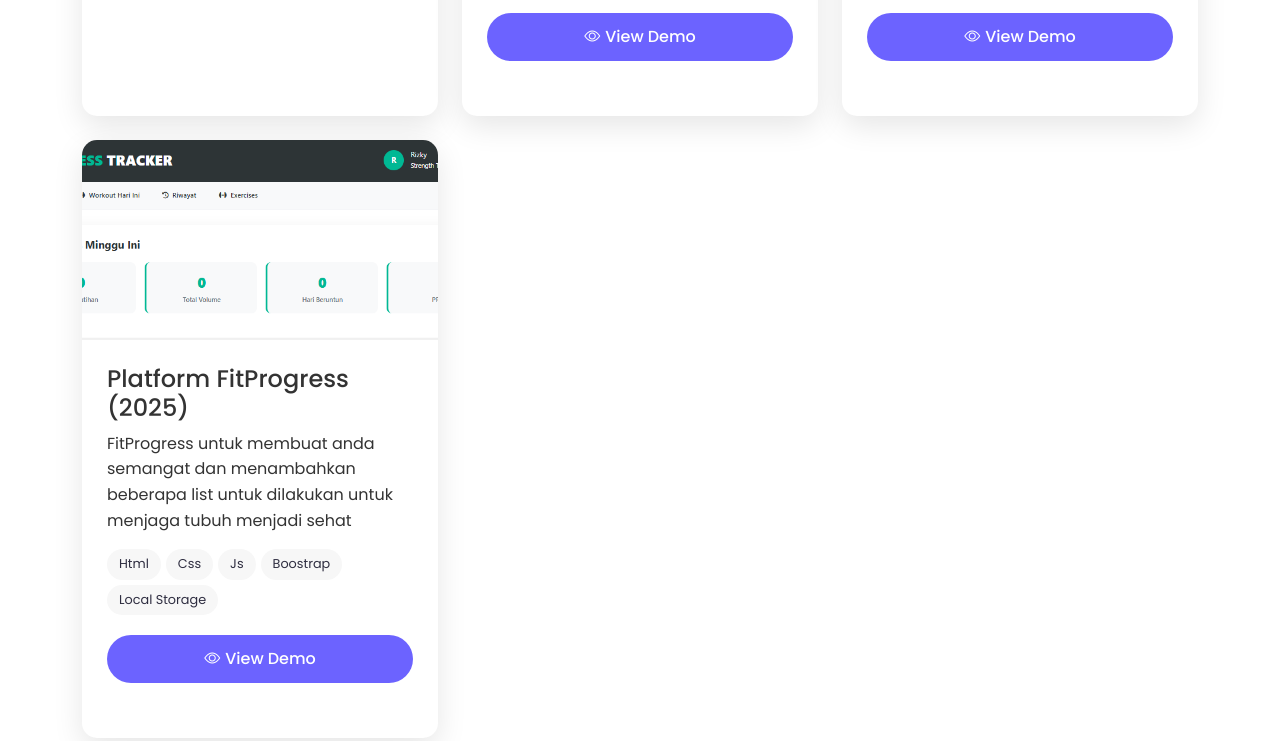
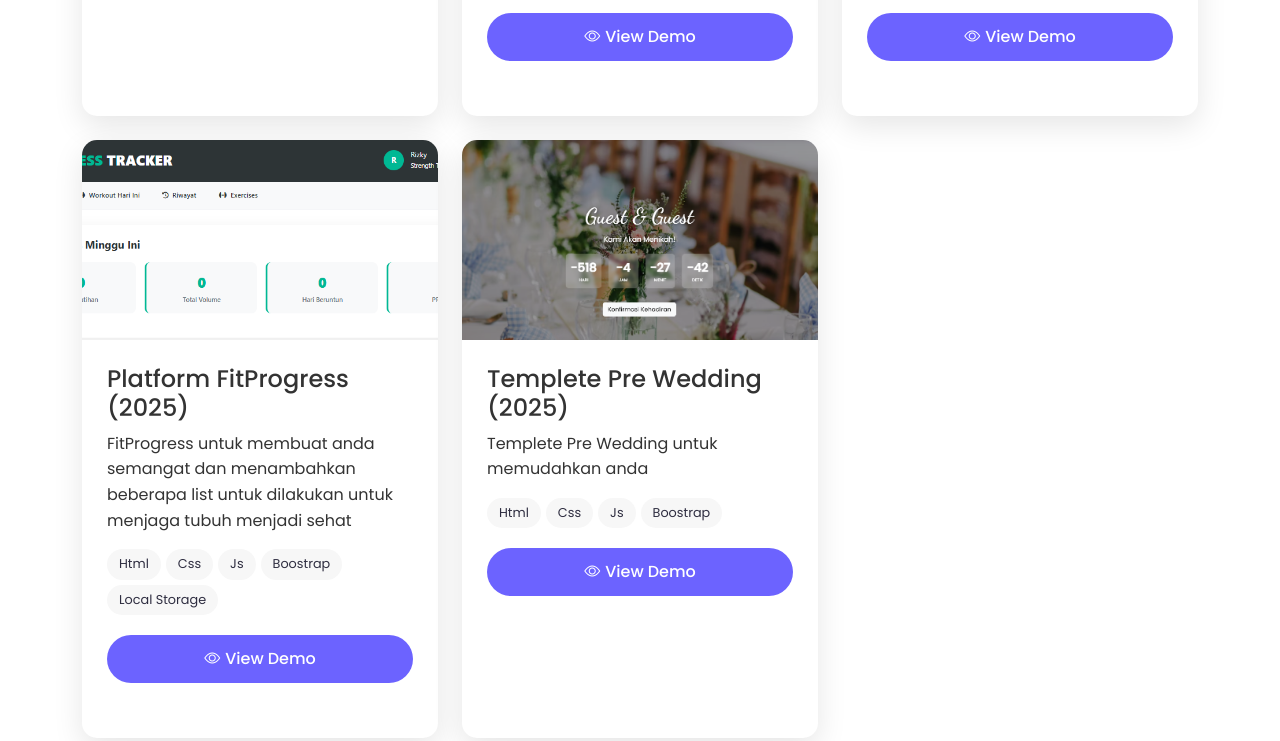
Before and after one commit to IkyyArt/IkkyWeb.Portofolio.github.io, a plain HTML site: page index.html in a window 1280 px wide. Shown: the part 3559-4300 px from the top of the page. Drawn offline with nearby package versions, Linux system fonts and the light colour scheme.

Commit message:
Add files via upload

```diff
--- a/index.html
+++ b/index.html
@@ -1169,6 +1169,32 @@
               </div>
             </div>
           </div>
+
+          <!-- Project 11 -->
+          <div class="col-lg-4 col-md-6 mb-4">
+            <div class="project-card fade-in">
+              <img src="Pre.png" alt="Svgl.app" class="project-img" />
+              <div class="project-content">
+                <h4>Templete Pre Wedding (2025)</h4>
+                <p>Templete Pre Wedding untuk memudahkan anda</p>
+                <div class="project-tags">
+                  <span class="project-tag">Html</span>
+                  <span class="project-tag">Css</span>
+                  <span class="project-tag">Js</span>
+                  <span class="project-tag">Boostrap</span>
+                </div>
+                <div class="project-actions">
+                  <a
+                    href="https://ikyyart.github.io/PreWedding.github.io/"
+                    class="btn btn-primary"
+                    target="_blank"
+                  >
+                    <i class="bi bi-eye"></i> View Demo
+                  </a>
+                </div>
+              </div>
+            </div>
+          </div>
           <!-- Add more projects here -->
         </div>
       </div>
```
Also changed, not shown: Pre.png (added).
